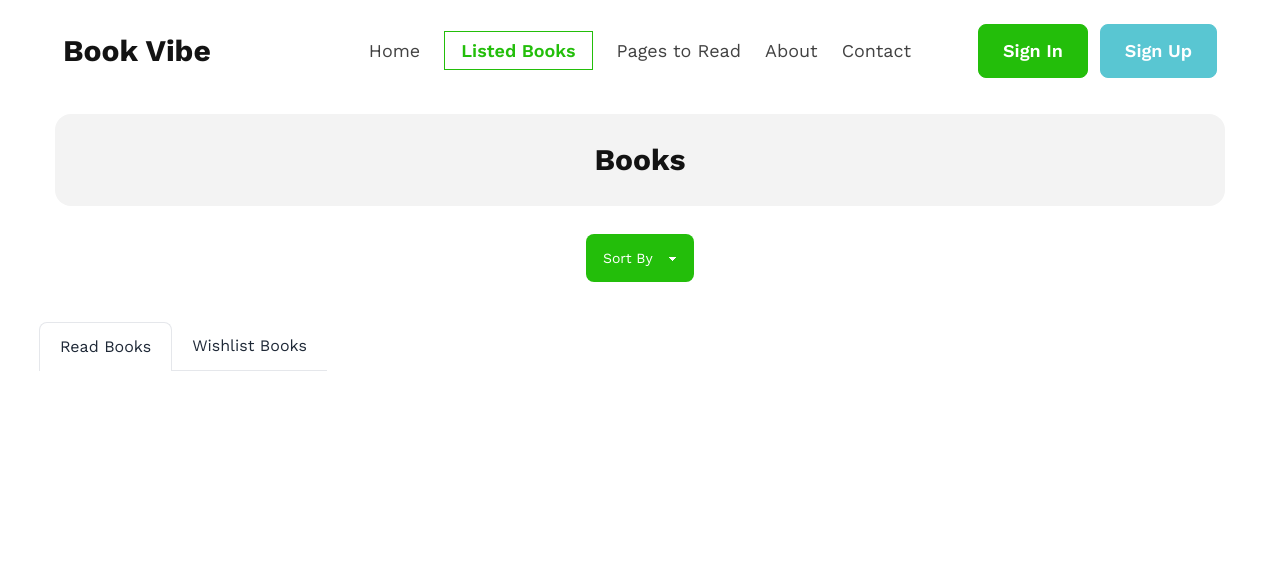
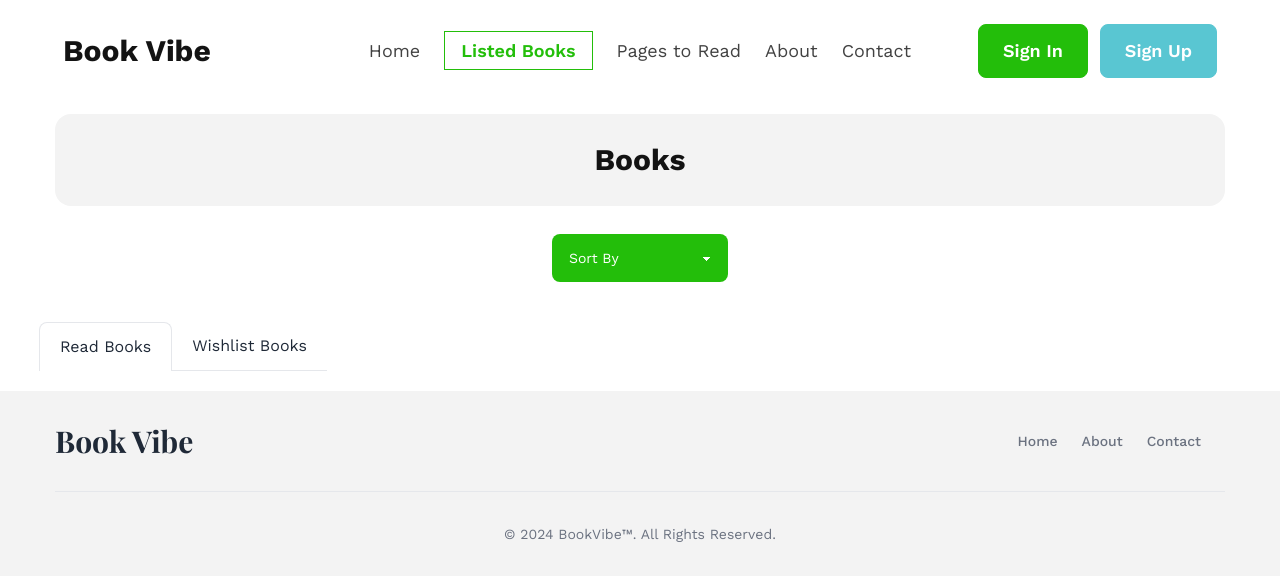
Before and after one commit to kamruzzamanbayezid/A8-Book-vibes, a React (Vite) app: page /listedBooks/wishList in a window 1280 px wide. Shown: the top 580 px of the page. Built offline with nearby package versions, Linux system fonts and the light colour scheme; a web font is replaced by a local one.

Commit message:
added footer

```diff
--- /dev/null
+++ b/src/Components/Footer/Footer.jsx
@@ -0,0 +1,34 @@
+import { Link } from "react-router-dom";
+
+const Footer = () => {
+      return (
+            <div>
+                  <footer className="bg-[#1313130d] dark:bg-gray-900">
+                        <div className="w-full max-w-[1170px] mx-auto p-4 lg:px-0 md:py-8">
+                              <div className="sm:flex sm:items-center sm:justify-between">
+                                    <Link to='/' className="flex items-center mb-4 sm:mb-0 space-x-3 rtl:space-x-reverse">
+                                          <span className="self-center text-3xl font-playfair font-bold whitespace-nowrap dark:text-white">Book Vibe</span>
+                                    </Link>
+                                    <ul className="flex flex-wrap items-center mb-6 text-sm font-medium text-gray-500 sm:mb-0 dark:text-gray-400">
+                                          <li>
+                                                <Link to='/' className="hover:underline me-4 md:me-6">Home</Link>
+                                          </li>
+                                          <li>
+                                                <Link to='/about' className="hover:underline me-4 md:me-6">About</Link>
+                                          </li>
+                                          <li>
+                                                <Link to='/contact' className="hover:underline me-4 md:me-6">Contact</Link>
+                                          </li>
+                                    </ul>
+                              </div>
+                              <hr className="my-6 border-gray-200 sm:mx-auto dark:border-gray-700 lg:my-8" />
+                              <span className="block text-sm text-gray-500 sm:text-center dark:text-gray-400">© 2024 <Link to='/' className="hover:underline">BookVibe™</Link>. All Rights Reserved.</span>
+                        </div>
+                  </footer>
+
+
+            </div>
+      );
+};
+
+export default Footer;
--- a/src/Components/ListedBook/ListedBook.jsx
+++ b/src/Components/ListedBook/ListedBook.jsx
@@ -13,9 +13,9 @@ const ListedBook = () => {
                   <div className="flex justify-center">
                         <select className="select select-ghost bg-[#23BE0A] text-white">
                               <option disabled selected className="text-white">Sort By</option>
-                              <option className="text-white">Svelte</option>
-                              <option className="text-white">Vue</option>
-                              <option className="text-white">React</option>
+                              <option className="text-white">Rating</option>
+                              <option className="text-white">Number of pages</option>
+                              <option className="text-white">Publisher year</option>
                         </select>
                   </div>
                   <div className="flex mt-10 mb-5 -mx-4 overflow-x-auto overflow-y-hidden flex-nowrap dark:bg-gray-100 dark:text-gray-800">
@@ -28,7 +28,7 @@ const ListedBook = () => {
                         </Link>
                   </div>
 
-                  <Outlet/>
+                  <Outlet />
             </div>
       );
 };
--- a/src/Layouts/MainLayout.jsx
+++ b/src/Layouts/MainLayout.jsx
@@ -1,11 +1,16 @@
 import { Outlet } from "react-router-dom";
 import Navbar from "../Components/Navbar/Navbar";
+import Footer from "../Components/Footer/Footer";
 
 const MainLayout = () => {
       return (
-            <div className="max-w-[1170px] mx-auto p-4 lg:p-0">
-                  <Navbar/>
-                  <Outlet/>
+            <div>
+                  <div className="max-w-[1170px] mx-auto p-4 lg:p-0">
+                        <Navbar />
+                        <Outlet />
+
+                  </div>
+                  <Footer />
             </div>
       );
 };
--- a/src/Pages/Contact/Contact.jsx
+++ b/src/Pages/Contact/Contact.jsx
@@ -1,7 +1,7 @@
 
 const Contact = () => {
       return (
-            <div className="dark:bg-gray-100 dark:text-gray-900">
+            <div className="dark:bg-gray-100 dark:text-gray-900 mb-20">
 
                   <div className=" flex flex-col lg:flex-row gap-6 lg:gap-0 items-center text-center lg:text-start my-10">
                         <div className="lg:w-[60%]">
@@ -14,17 +14,17 @@ const Contact = () => {
                   </div>
 
 
-                  <section className="py-10 dark:bg-gray-100 bg-[#1313130d] dark:text-gray-900">
+                  <section className="py-10 dark:bg-gray-100 bg-[#1313130d] dark:text-gray-900 rounded-2xl">
                         <div className="grid grid-cols-1 px-6  lg:px-8 md:grid-cols-2 ">
                               <div className="py-6 md:py-0 md:px-6">
-                              <h1 className="font-playfair text-5xl font-bold mb-5">Get In Touch</h1>
+                                    <h1 className="font-playfair text-5xl font-bold mb-5">Get In Touch</h1>
                                     <p className="text-[#131313b3] font-normal text-lg pt-2 pb-4">Fill in the form to start a conversation</p>
                                     <div className="space-y-4">
                                           <p className="flex items-center">
                                                 <svg xmlns="http://www.w3.org/2000/svg" viewBox="0 0 20 20" fill="green" className="w-5 h-5 mr-2 sm:mr-6">
                                                       <path fillRule="evenodd" d="M5.05 4.05a7 7 0 119.9 9.9L10 18.9l-4.95-4.95a7 7 0 010-9.9zM10 11a2 2 0 100-4 2 2 0 000 4z" clipRule="evenodd"></path>
                                                 </svg>
-                                                <span className="text-[#131313b3] font-normal text-base">Matlab North,<br/> Chandpur 3640</span>
+                                                <span className="text-[#131313b3] font-normal text-base">Matlab North,<br /> Chandpur 3640</span>
                                           </p>
                                           <p className="flex items-center">
                                                 <svg xmlns="http://www.w3.org/2000/svg" viewBox="0 0 20 20" fill="green" className="w-5 h-5 mr-2 sm:mr-6">
--- a/src/Pages/PageToRead/PageToRead.jsx
+++ b/src/Pages/PageToRead/PageToRead.jsx
@@ -26,7 +26,7 @@ const PageToRead = () => {
       const colors = ['#0088FE', '#00C49F', '#FFBB28', '#FF8042', 'red', 'pink'];
 
       return (
-            <div className="lg:px-20 pr-7 lg:py-16 py-10 w-full h-[700px] bg-[#13131308] flex justify-center rounded-2xl">
+            <div className="lg:px-20 pr-7 lg:py-16 py-10 w-full h-[700px] bg-[#13131308] flex justify-center rounded-2xl mb-20">
                   <ResponsiveContainer width="100%" height="100%">
                         <BarChart data={books} >
                               <CartesianGrid strokeDasharray="3 3" />
```
